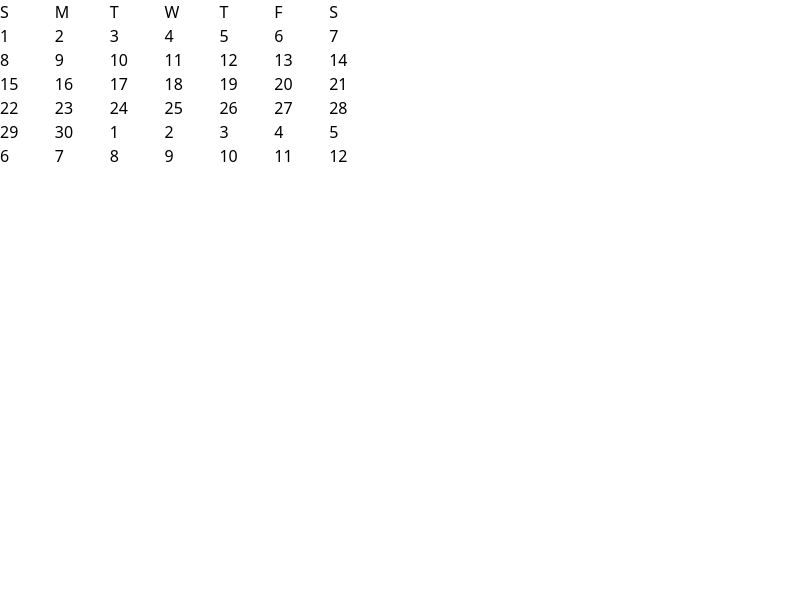
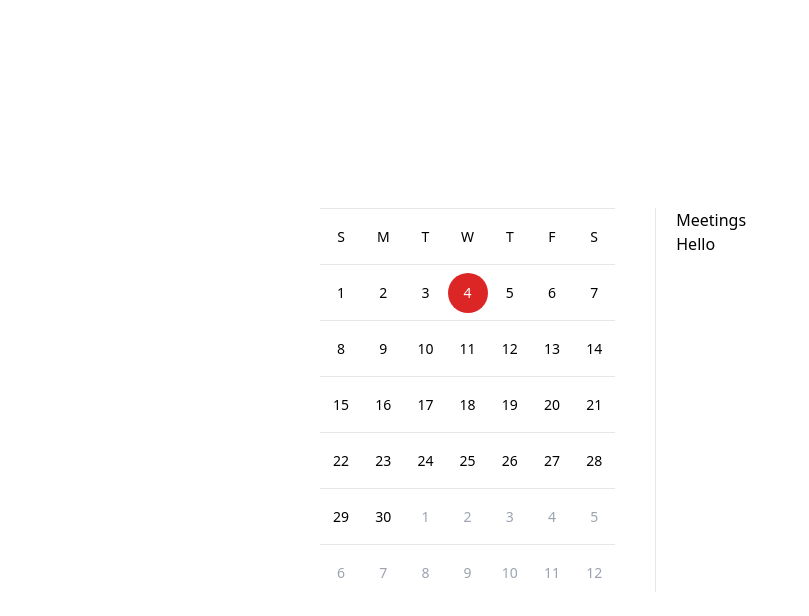
Before and after one commit to manishshivhare/PearlThought_Project, a React (Create React App) app: page / in a window 1280 px wide. Shown: the top 616 px of the page, without its empty margins (0-809 px from the left). Built offline with nearby package versions, Linux system fonts and the light colour scheme.

Commit message:
calendar done

```diff
--- a/src/App.js
+++ b/src/App.js
@@ -1,27 +1,45 @@
-
-import './App.css';
-
-import { generateDate } from "./components/Calendar.js";
+import "./App.css";
+import cn from "./utils/cn.js";
+import { generateDate } from "./utils/Calendar.js";
 
 export default function App() {
   console.log(generateDate());
   const days = ["S", "M", "T", "W", "T", "F", "S"];
   return (
-    <div className='w-96 h-96'>
-      <div className="w-full grid grid-cols-7">
+    <div className="flex gap-10 sm:divide-x justify-center sm:w-1/2 mx-auto  h-screen items-center sm:flex-row flex-col">
+      <div className="w-96 h-96">
+        <div className="w-full grid grid-cols-7 ">
           {days.map((day, index) => {
-          return <h1 key={index}>{day}</h1>;
+            return (
+              <div className="h-14 border-t grid place-content-center text-sm">
+                <h1 key={index}>{day}</h1>
+              </div>
+            );
           })}
         </div>
         <div className="w-full grid grid-cols-7">
           {generateDate().map(({ date, currentMonth, today }, index) => {
             return (
-            <div>
-              <h1 key={index}>{date.date()}</h1>
+              <div className="h-14 border-t grid place-content-center text-sm">
+                <h1
+                  key={index}
+                  className={cn(
+                    currentMonth ? "" : "text-gray-400",
+                    today ? "bg-red-600 text-white" : "",
+                    "h-10 w-10 grid place-content-center rounded-full hover:bg-black hover:text-white transition-all cursor-pointer"
+                  )}
+                >
+                  {date.date()}
+                </h1>
               </div>
             );
           })}
         </div>
       </div>
+      <div className="h-96 w-96 sm:px-5">
+        <h1>Meetings</h1>
+        <p>Hello</p>
+      </div>
+    </div>
   );
 }
--- /dev/null
+++ b/src/utils/cn.js
@@ -0,0 +1,3 @@
+export default function (...classes) {
+  return classes.filter(Boolean).join(" ");
+}
```
Also changed, not shown: src/utils/Calendar.js (renamed from src/components/Calendar.js), 1 other file (tests, documents, lock files or other folders). Lines whose indentation alone changed are shown as unchanged.
